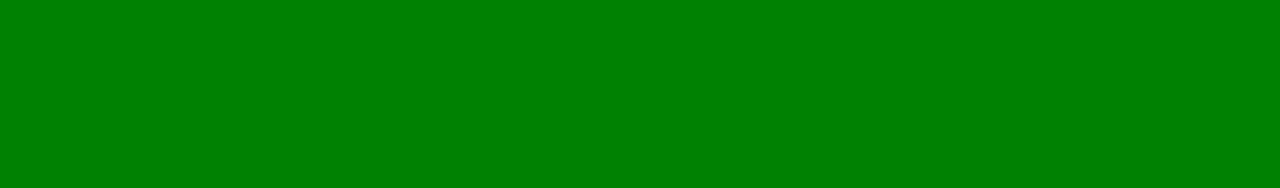
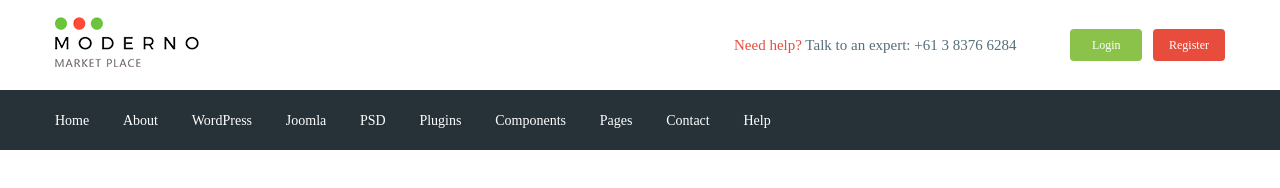
Before and after one commit to Tarasov-sergey/moderno, a website: page app/index.html in a window 1280 px wide. Drawn offline with nearby package versions, Linux system fonts and the light colour scheme; files that its build step writes are made by us from their sources.

Commit message:
added header

```diff
--- a/app/index.html
+++ b/app/index.html
@@ -1,15 +1,102 @@
 <!DOCTYPE html>
 <html lang="en">
+
 <head>
     <meta charset="UTF-8">
     <meta http-equiv="X-UA-Compatible" content="IE=edge">
     <meta name="viewport" content="width=device-width, initial-scale=1.0">
     <title>Document</title>
+    <link rel="preconnect" href="https://fonts.gstatic.com">
+<link href="https://fonts.googleapis.com/css2?family=Roboto:wght@500;700&display=swap" rel="stylesheet">
     <link rel="stylesheet" href="css/libs.min.css">
     <link rel="stylesheet" href="css/style.min.css">
 </head>
+
 <body>
 
+    <header class="header">
+        <div class="header__top">
+            <div class="container">
+                <div class="header__top-inner">
+                    <div class="header__logo">
+                        <a href="#">
+                            <img src="images/logo.png" alt="">
+                        </a>
+                    </div>
+                    <div class="header__text">
+                        <a href="#">
+                            <span>Need help?</span>
+                        </a>
+                        Talk to an expert:
+                        <a class="header__phone" href="tel:61383766284">+61 3 8376 6284</a>
+                    </div>
+                    <div class="header__box">
+                        <a href="#" class="basket"></a>
+                        <a href="#" class="header__btn header__btn-login">Login</a>
+                        <a href="#" class="header__btn header__btn-register">Register</a>
+                    </div>
+                </div>
+            </div>
+        </div>
+        <div class="header__menu">
+            <div class="container">
+                <nav class="menu">
+                    <ul class="menu__list">
+                        <li>
+                            <a href="#">
+                                Home
+                            </a>
+                        </li>
+                        <li>
+                            <a href="#">
+                                About
+                            </a>
+                        </li>
+                        <li>
+                            <a href="#">
+                                WordPress
+                            </a>
+                        </li>
+                        <li>
+                            <a href="#">
+                                Joomla
+                            </a>
+                        </li>
+                        <li>
+                            <a href="#">
+                                PSD
+                            </a>
+                        </li>
+                        <li>
+                            <a href="#">
+                                Plugins
+                            </a>
+                        </li>
+                        <li>
+                            <a href="#">
+                                Components
+                            </a>
+                        </li>
+                        <li>
+                            <a href="#">
+                                Pages
+                            </a>
+                        </li>
+                        <li>
+                            <a href="#">
+                                Contact
+                            </a>
+                        </li>
+                        <li>
+                            <a href="#">
+                                Help
+                            </a>
+                        </li>
+                    </ul>
+                </nav>
+            </div>
+        </div>
+    </header>
 
 
 
@@ -17,4 +104,5 @@
     <script src="js/libs.min.js"></script>
     <script src="js/main.min.js"></script>
 </body>
+
 </html>
--- /dev/null
+++ b/app/scss/_global.scss
@@ -0,0 +1,35 @@
+html{
+    box-sizing: border-box;
+}
+
+*,
+*::before,
+*::after{
+    box-sizing: inherit;
+}
+body{
+    font-family: 'Roboto-Regular', sans-serif;
+}
+a{
+    display: inline-block;
+    text-decoration: none;
+    color: $text;
+}
+ul, li{
+    margin: 0;
+    padding: 0;
+    list-style: none;
+}
+body{
+    font-family: 'Roboto-Regular';
+    font-size: 15px;
+    line-height: 24px;
+    color: $text;
+    font-weight: 400;
+}
+
+.container{
+    max-width: 1200px;
+    margin: 0 auto;
+    padding: 0 15px;
+}
--- /dev/null
+++ b/app/scss/_vars.scss
@@ -0,0 +1,4 @@
+$text: #546e7a;
+$red: #e74c3c;
+$green: #8bc34a;
+$bg: #263238;
--- /dev/null
+++ b/app/scss/fonts.scss
@@ -0,0 +1,7 @@
+@font-face{
+    font-family: 'Roboto-Regular', sans-serif;
+    src: url('../fonts/Roboto-Regular.woff2') format('woff2'),
+         url('../fonts/Roboto-Regular.woff') format('woff');
+    font-weight: 400;
+    font-display: swap;
+}
--- a/app/scss/style.scss
+++ b/app/scss/style.scss
@@ -1,12 +1,55 @@
-html{
-    box-sizing: border-box;
+@import 'vars';
+@import 'global';
+@import 'fonts';
+
+.header__top-inner{
+    display: flex;
+    justify-content: space-between;
+    height: 90px;
+    align-items: center;
 }
 
-*,
-*::before,
-*::after{
-    box-sizing: inherit;
+.header__text{
+    margin-left: auto;
+    margin-right: 50px;
+    span{
+        color: $red;
+    }
 }
-body{
-    background-color: green;
+
+.header__btn{
+    padding: 4px;
+    width: 72px;
+    border-radius: 4px;
+    text-align: center;
+    color: #fff;
+    font-size: 12px;
 }
+.header__btn-login{
+    background-color: $green;
+}
+.header__btn-register{
+    background-color: $red;
+    margin-left: 7px;
+}
+
+.header__menu{
+    background-color: $bg;
+}
+.menu{
+    display: flex;
+    align-items: center;
+    height: 60px;
+}
+.menu__list{
+    li{
+        display: inline-block;
+        &+li{
+            margin-left: 30px;
+        }
+    }
+    a{
+        color: #fff;
+        font-size: 14px;
+    }
+}
--- a/gulpfile.js
+++ b/gulpfile.js
@@ -8,7 +8,7 @@ let uglify = require('gulp-uglify');
 let cssmin = require('gulp-cssmin')
 
 gulp.task('sass', function(){
-    return gulp.src('app/scss/style.scss')
+    return gulp.src('app/scss/**/*.scss')
             .pipe(sass({outputStyle: 'compressed'}))
             .pipe(rename({suffix:'.min'}))
             .pipe(autoprefixer({
@@ -59,7 +59,7 @@ gulp.task('browser-sync', function(){
 });
 
 gulp.task('watch', function(){
-    gulp.watch('app/scss/style.scss', gulp.parallel('sass'));
+    gulp.watch('app/scss/**/*.scss', gulp.parallel('sass'));
     gulp.watch('app/*.html', gulp.parallel('html'));
     gulp.watch('app/js/*.js', gulp.parallel('js'));
 });
```
Also changed, not shown: app/fonts/Roboto-Regular.woff (added), app/fonts/Roboto-Regular.woff2 (added), app/images/logo.png (added), app/js/main.min.js (added).
